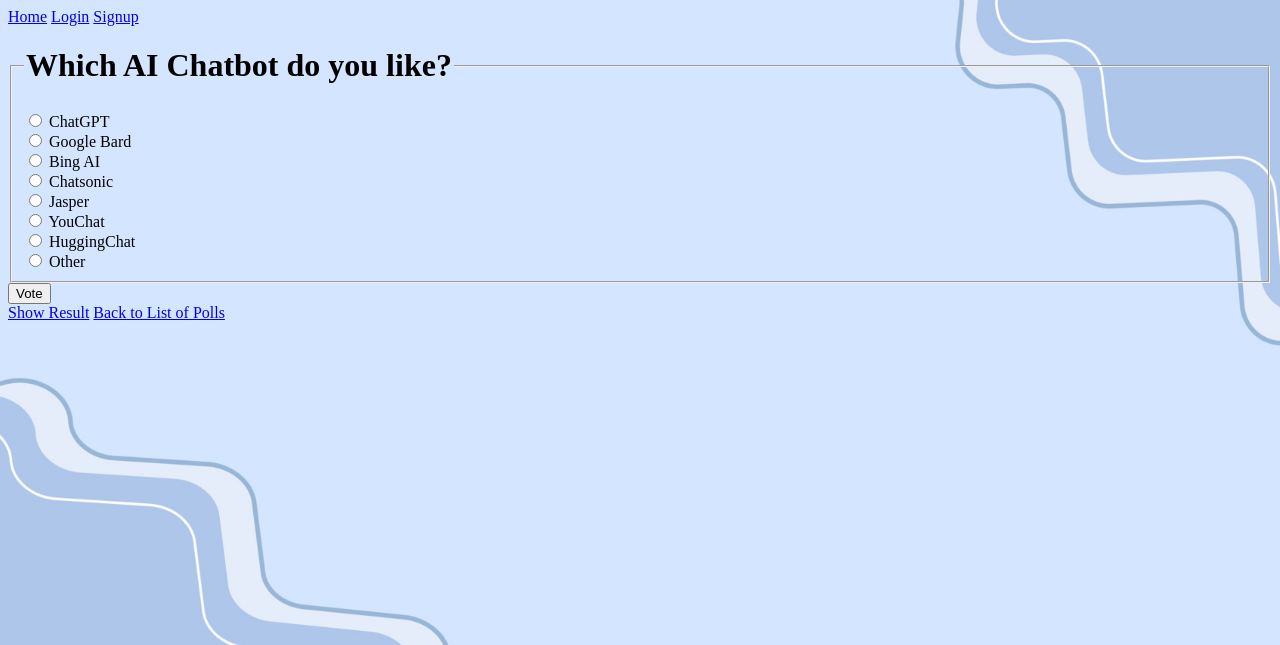
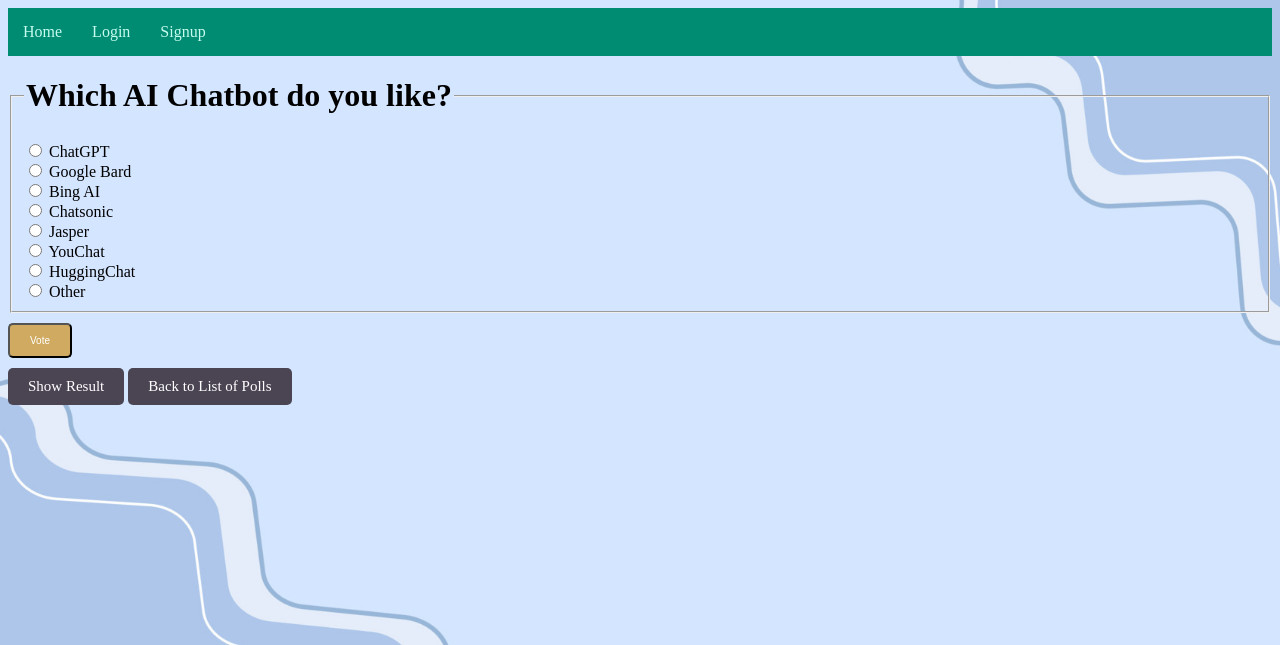
Before and after one commit to Pichayanon/ku-polls, a Django app: page /polls/2/ in a window 1280 px wide. Shown: the top 645 px of the page. Run offline with Django 4.2, Linux system fonts and the light colour scheme; data comes from the database, SQL or seed files in the repository.

Commit message:
Improve appearance

```diff
--- a/polls/static/polls/style.css
+++ b/polls/static/polls/style.css
@@ -7,3 +7,106 @@ body {
     background-size: cover;
     height: 100vh;
 }
+
+header ul {
+  list-style-type: none;
+  margin: 0;
+  padding: 0;
+  overflow: hidden;
+  background-color: #008B73;
+}
+
+header li {
+  float: left;
+}
+
+header li a {
+  display: block;
+  color: #C5FCEE;
+  text-align: center;
+  padding: 15px 15px;
+  text-decoration: none;
+}
+
+.name {
+  display: block;
+  color: #FDF7FF;
+  text-align: center;
+  padding: 15px 15px;
+  text-decoration: none;
+}
+
+header li a:hover {
+  background-color: gray;
+}
+
+table {
+  border-collapse: collapse;
+  width: 80%;
+  border: 1px solid black;
+  border-radius: 10px;
+}
+
+th {
+  border: 1px solid black;
+  text-align: center;
+  background-color: #008B73;
+  padding: 10px;
+  color: #FDF7FF;
+}
+
+td {
+  border: 1px solid black;
+  text-align: center;
+  background-color: #FDF7FF;
+  padding: 10px;
+}
+
+
+td a{
+  color: black;
+}
+
+.poll {
+  text-align: left;
+}
+
+.button {
+  display: inline-block;
+  padding: 10px 20px;
+  background-color: #4A4453;
+  color: white;
+  text-decoration: none;
+  border-radius: 5px;
+  font-size: 15px;
+}
+
+.vote-button {
+  display: inline-block;
+  padding: 10px 20px;
+  background-color: #CFAA60;
+  color: white;
+  text-decoration: none;
+  border-radius: 5px;
+  font-size: 10px;
+  margin-bottom: 10px;
+  margin-top: 10px;
+}
+
+.alert-success{
+  font-size: 15px;
+  padding: 10px;
+  margin-bottom: 10px;
+  margin-top: 10px;
+  background-color: green;
+  color: white;
+}
+
+.alert-error {
+  font-size: 15px;
+  padding: 10px;
+  margin-bottom: 10px;
+  margin-top: 10px;
+  background-color: red;
+  color: white;
+}
--- a/polls/templates/polls/detail.html
+++ b/polls/templates/polls/detail.html
@@ -8,22 +8,26 @@
 </head>
 <body>
     <header>
-        <a href="{% url 'polls:index' %}">Home</a>
+    <ul>
+        <li><a href="{% url 'polls:index' %}">Home</a></li>
         {% if user.is_authenticated %}
-            <strong>{{ user.username }}</strong>
-            <a href ="{% url 'logout' %}">Logout</a>
+            <li><strong class="name">{{ user.username }}</strong></li>
+            <li><a href ="{% url 'logout' %}">Logout</a></li>
         {% else %}
-            <a href ="{% url 'login' %}">Login</a>
-            <a href ="{% url 'signup' %}">Signup</a>
+            <li><a href ="{% url 'login' %}">Login</a></li>
+            <li><a href ="{% url 'signup' %}">Signup</a></li>
         {% endif %}
+    </ul>
     </header>
 
     {% if messages %}
-        {% for msg in messages %}
-            <div>
-                <strong>{{ msg }}</strong>
-            </div>
-        {% endfor %}
+        <div class="alert-error">
+            {% for msg in messages %}
+                <div>
+                    <strong>{{ msg }}</strong>
+                </div>
+            {% endfor %}
+        </div>
     {% endif %}
 
     <form action="{% url 'polls:vote' question.id %}" method="post">
@@ -36,10 +40,10 @@
             <label for="choice{{ forloop.counter }}">{{ choice.choice_text }}</label><br>
         {% endfor %}
     </fieldset>
-    <input type="submit" value="Vote">
+    <input class="vote-button" type="submit" value="Vote">
     </form>
 
-    <a href="{% url 'polls:results' question.id %}">Show Result</a>
-    <a href="{% url 'polls:index' %}">Back to List of Polls</a>
+    <a class="button" href="{% url 'polls:results' question.id %}">Show Result</a>
+    <a class="button" href="{% url 'polls:index' %}">Back to List of Polls</a>
 </body>
 </html>
```
Also changed, not shown: polls/templates/polls/index.html (+16 -18 lines), polls/templates/polls/results.html (+16 -12 lines), templates/registration/login.html (+9 -5 lines), templates/registration/signup.html (+10 -5 lines).
